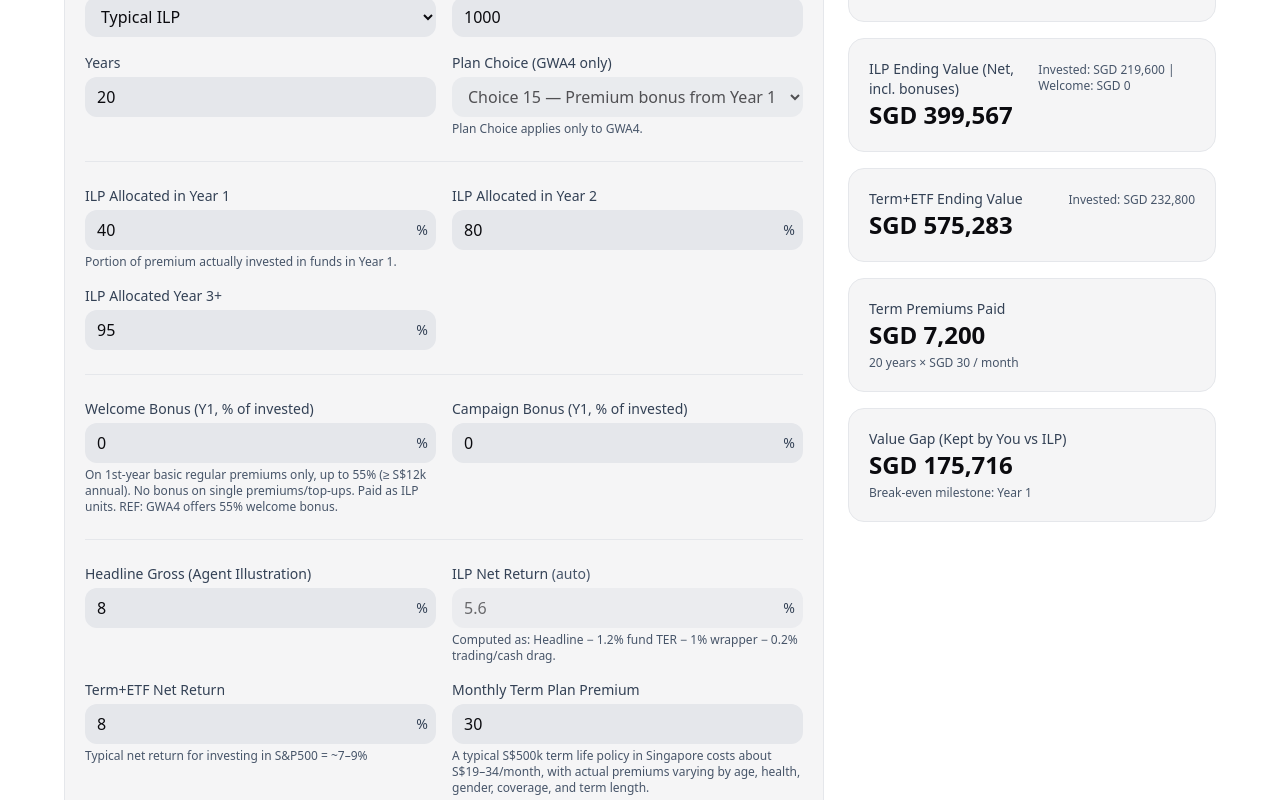
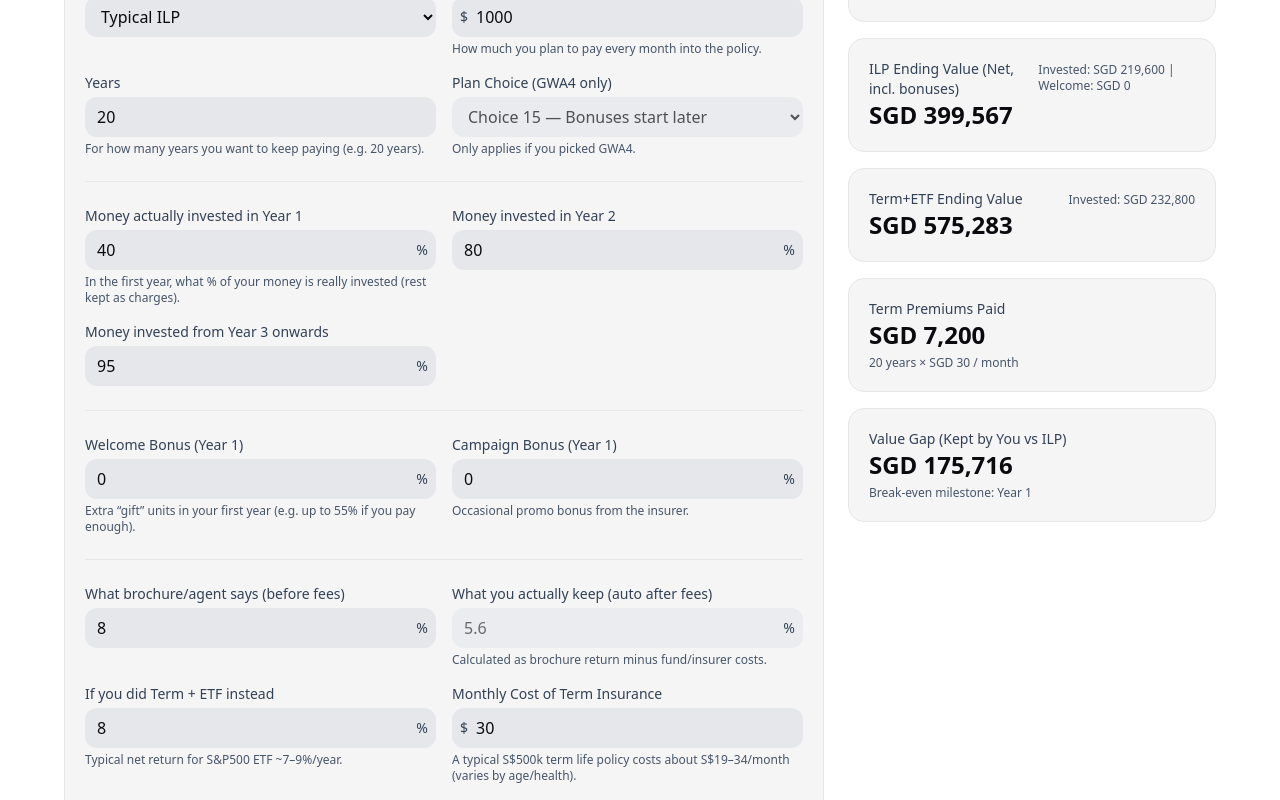
Before and after one commit to CodedNaug/ilp-calculator-singapore, a React (Vite) app: page / in a window 1280 px wide. Shown: the part 440-1240 px from the top of the page. Built offline with nearby package versions, Linux system fonts and the light colour scheme.

Commit message:
Edit to make input description more layman friendly

```diff
--- a/src/components/AssumptionsPanel.tsx
+++ b/src/components/AssumptionsPanel.tsx
@@ -90,6 +90,7 @@ export default function AssumptionsPanel(props: Props) {
 
         <label className="flex flex-col gap-1">
           <span className="text-sm text-neutral-400">Monthly Premium</span>
+          <div className="relative">
             <input
               type="number"
               value={mpText}
@@ -104,9 +105,17 @@ export default function AssumptionsPanel(props: Props) {
                   if (!Number.isNaN(num)) setMonthlyPremium(num);
                 }
               }}
-            className="bg-neutral-800 rounded-xl px-3 py-2 outline-none"
+              className="bg-neutral-800 rounded-xl pl-6 pr-3 py-2 outline-none w-full"
             />
+            <span className="absolute left-2 top-1/2 -translate-y-1/2 text-neutral-400 text-sm">
+              $
+            </span>
+          </div>
+          <span className="text-xs text-neutral-500">
+            How much you plan to pay every month into the policy.
+          </span>
         </label>
+
         <label className="flex flex-col gap-1">
           <span className="text-sm text-neutral-400">Years</span>
           <input
@@ -117,7 +126,7 @@ export default function AssumptionsPanel(props: Props) {
               const val = e.target.value;
               setYrsText(val);
               if (val === "") {
-                setYears(0); // treat empty as 0 until typed
+                setYears(0);
               } else {
                 const num = Math.min(50, Math.max(1, Number(val)));
                 if (!Number.isNaN(num)) setYears(num);
@@ -125,6 +134,7 @@ export default function AssumptionsPanel(props: Props) {
             }}
             className="bg-neutral-800 rounded-xl px-3 py-2 outline-none"
           />
+          <span className="text-xs text-neutral-500">For how many years you want to keep paying (e.g. 20 years).</span>
         </label>
 
         <label className="flex flex-col gap-1">
@@ -135,72 +145,69 @@ export default function AssumptionsPanel(props: Props) {
             className="bg-neutral-800 rounded-xl px-3 py-2 outline-none"
             disabled={productPreset !== "GWA4"}
           >
-            <option value={5}>Choice 5 — Premium bonus from Year 6, Loyalty from Year 10</option>
-            <option value={10}>Choice 10 — Premium bonus from Year 11, Loyalty from Year 10</option>
-            <option value={15}>Choice 15 — Premium bonus from Year 16, Loyalty from Year 15</option>
+            <option value={5}>Choice 5 — Bonuses start earlier</option>
+            <option value={10}>Choice 10 — Bonuses start mid-way</option>
+            <option value={15}>Choice 15 — Bonuses start later</option>
           </select>
           {productPreset !== "GWA4" && (
-            <span className="text-xs text-neutral-500">Plan Choice applies only to GWA4.</span>
+            <span className="text-xs text-neutral-500">Only applies if you picked GWA4.</span>
           )}
         </label>
 
         <div className="sm:col-span-2 border-t border-neutral-800 my-2" />
 
         <label className="flex flex-col gap-1">
-          <span className="text-sm text-neutral-400">ILP Allocated in Year 1</span>
+          <span className="text-sm text-neutral-400">Money actually invested in Year 1</span>
           <InputPercent value={y1AllocPct} onChange={setY1AllocPct} />
-          <span className="text-xs text-neutral-500">Portion of premium actually invested in funds in Year 1.</span>
+          <span className="text-xs text-neutral-500">In the first year, what % of your money is really invested (rest kept as charges).</span>
         </label>
+
         <label className="flex flex-col gap-1">
-          <span className="text-sm text-neutral-400">ILP Allocated in Year 2</span>
+          <span className="text-sm text-neutral-400">Money invested in Year 2</span>
           <InputPercent value={y2AllocPct} onChange={setY2AllocPct} />
         </label>
+
         <label className="flex flex-col gap-1">
-          <span className="text-sm text-neutral-400">ILP Allocated Year 3+</span>
+          <span className="text-sm text-neutral-400">Money invested from Year 3 onwards</span>
           <InputPercent value={laterAllocPct} onChange={setLaterAllocPct} />
         </label>
 
         <div className="sm:col-span-2 border-t border-neutral-800 my-2" />
 
         <label className="flex flex-col gap-1">
-          <span className="text-sm text-neutral-400">Welcome Bonus (Y1, % of invested)</span>
+          <span className="text-sm text-neutral-400">Welcome Bonus (Year 1)</span>
           <InputPercent value={welcomeBonusPct} onChange={setWelcomeBonusPct} />
-          <span className="text-xs text-neutral-500">
-            On 1st-year basic regular premiums only, up to 55% (≥ S$12k annual). No bonus on single premiums/top-ups. Paid as ILP units. REF: GWA4 offers 55% welcome bonus.
-          </span>
+          <span className="text-xs text-neutral-500">Extra “gift” units in your first year (e.g. up to 55% if you pay enough).</span>
         </label>
+
         <label className="flex flex-col gap-1">
-          <span className="text-sm text-neutral-400">Campaign Bonus (Y1, % of invested)</span>
+          <span className="text-sm text-neutral-400">Campaign Bonus (Year 1)</span>
           <InputPercent value={campaignBonusPct} onChange={setCampaignBonusPct} />
+          <span className="text-xs text-neutral-500">Occasional promo bonus from the insurer.</span>
         </label>
 
         <div className="sm:col-span-2 border-t border-neutral-800 my-2" />
 
         <label className="flex flex-col gap-1">
-          <span className="text-sm text-neutral-400">Headline Gross (Agent Illustration)</span>
+          <span className="text-sm text-neutral-400">What brochure/agent says (before fees)</span>
           <InputPercent value={headlineGrossPct} onChange={setHeadlineGrossPct} step={0.1} />
         </label>
 
-        {/* Read-only auto calculation */}
         <label className="flex flex-col gap-1">
-          <span className="text-sm text-neutral-400">
-            ILP Net Return <span className="text-neutral-500">(auto)</span>
-          </span>
+          <span className="text-sm text-neutral-400">What you actually keep (auto after fees)</span>
           <InputPercent value={ilpNetReturnPct} onChange={setIlpNetReturnPct} step={0.1} readOnly />
-          <span className="text-xs text-neutral-500">
-            Computed as: Headline − {FUND_TER}% fund TER − {WRAPPER}% wrapper − {SPREAD}% trading/cash drag.
-          </span>
+          <span className="text-xs text-neutral-500">Calculated as brochure return minus fund/insurer costs.</span>
         </label>
 
         <label className="flex flex-col gap-1">
-          <span className="text-sm text-neutral-400">Term+ETF Net Return</span>
+          <span className="text-sm text-neutral-400">If you did Term + ETF instead</span>
           <InputPercent value={etfNetReturnPct} onChange={setEtfNetReturnPct} step={0.1} />
-          <span className="text-xs text-neutral-500">
-            Typical net return for investing in S&P500 = ~7–9%
-          </span>
+          <span className="text-xs text-neutral-500">Typical net return for S&P500 ETF ~7–9%/year.</span>
         </label>
+
         <label className="flex flex-col gap-1">
-          <span className="text-sm text-neutral-400">Monthly Term Plan Premium</span>
+          <span className="text-sm text-neutral-400">Monthly Cost of Term Insurance</span>
+          <div className="relative">
             <input
               type="number"
               value={String(monthlyTermPremium)}
@@ -213,17 +220,23 @@ export default function AssumptionsPanel(props: Props) {
                   setMonthlyTermPremium(Math.max(0, Number(val)));
                 }
               }}
-            className="bg-neutral-800 rounded-xl px-3 py-2 outline-none"
+              className="bg-neutral-800 rounded-xl pl-6 pr-3 py-2 outline-none w-full"
             />
+            <span className="absolute left-2 top-1/2 -translate-y-1/2 text-neutral-400 text-sm">
+              $
+            </span>
+          </div>
           <span className="text-xs text-neutral-500">
-            A typical S$500k term life policy in Singapore costs about S$19–34/month, with actual premiums varying by age, health, gender, coverage, and term length.
+            A typical S$500k term life policy costs about S$19–34/month (varies by age/health).
           </span>
         </label>
+
+
         <div className="sm:col-span-2 border-t border-neutral-800 my-2" />
 
         <div className="flex gap-2">
           <button onClick={setOptimisticAgentPitch} className="px-3 py-2 rounded-xl border border-neutral-700 hover:bg-neutral-800">
-            Optimistic (9% Headline)
+            Optimistic (9% Brochure)
           </button>
           <button onClick={setConservativePitch} className="px-3 py-2 rounded-xl border border-neutral-700 hover:bg-neutral-800">
             Conservative
```
Lines whose indentation alone changed are shown as unchanged.
